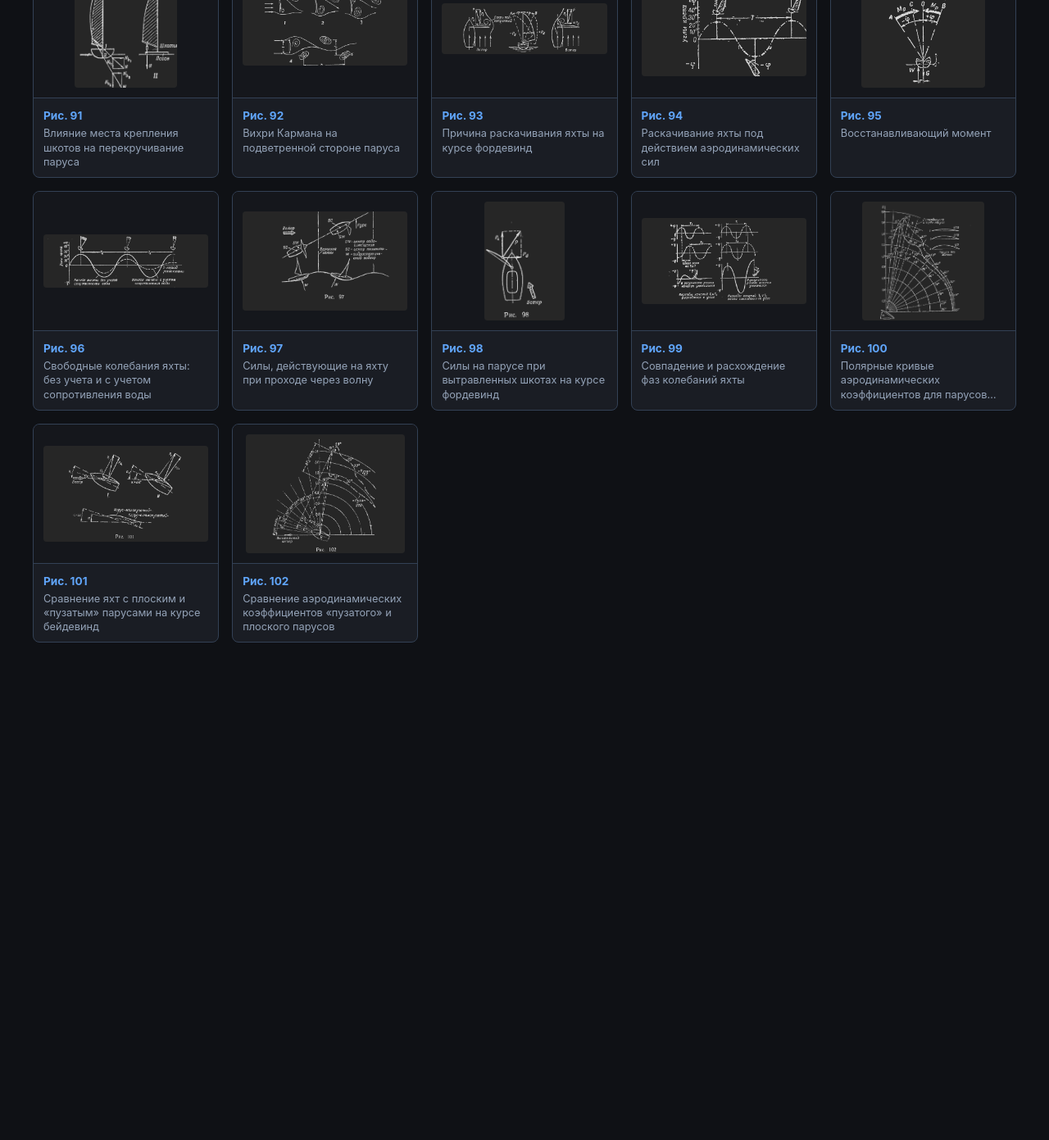
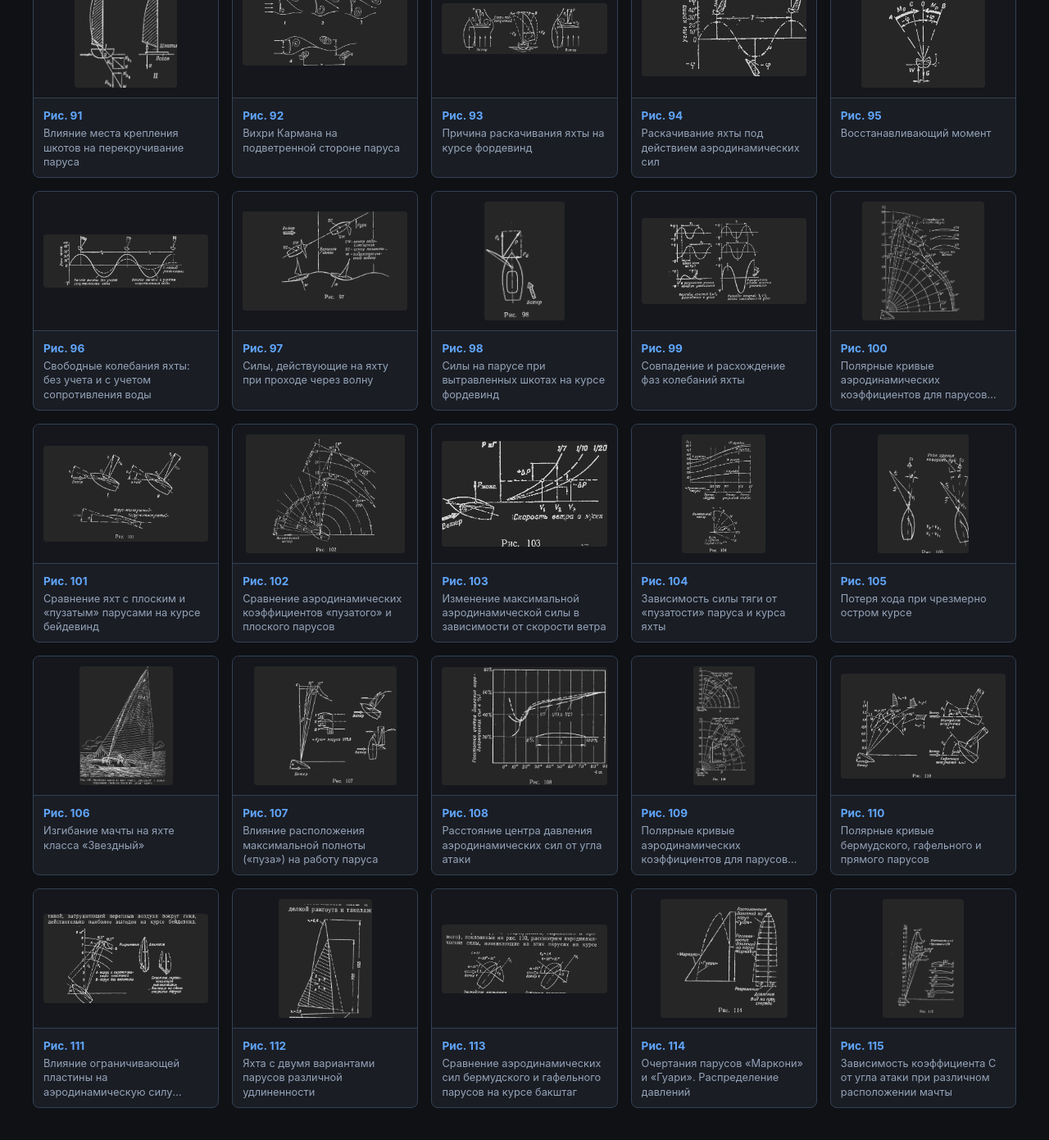
Before and after one commit to ispacex/ispacex.github.io, a Jekyll site: the page ship/pictures.html, which Jekyll copies as it is, in a window 1280 px wide and 1400 px high, scrolled down 5125 px. Shown: the top 1391 px of the window at 82% size. Built offline with Jekyll 4.4.1, drawn with Linux system fonts in a browser that asks for light colours; before the commit the page ends 5957 px from its top, so only the background shows below that; some of the changed text lies outside the part shown.

Commit message:
ch03: add pages 151-170 (sail form, aspect ratio, mast influence) + pics 103-115
Co-Authored-By: Claude Opus 4.6 <noreply@anthropic.com>

```diff
--- a/ship/pictures.html
+++ b/ship/pictures.html
@@ -79,10 +79,10 @@ h3 { font-size: 1.15rem; margin: 32px 0 16px; color: #94a3b8; border-bottom: 1px
 <h2>Рисунки</h2>
 <p class="subtitle">Все иллюстрации из книги. Нажмите на рисунок для увеличения.</p>
 <div class="filters">
-<button class="active" onclick="filter('all')">Все (102)</button>
+<button class="active" onclick="filter('all')">Все (115)</button>
 <button onclick="filter('ch1')">Глава 1 (21)</button>
 <button onclick="filter('ch2')">Глава 2 (29)</button>
-<button onclick="filter('ch3')">Глава 3 (52)</button>
+<button onclick="filter('ch3')">Глава 3 (65)</button>
 </div>
 <div class="grid" id="grid"></div>
 </div>
@@ -194,6 +194,19 @@ const pics = [
   {n:100,ch:"ch3",cap:"Полярные кривые аэродинамических коэффициентов для парусов различной «пузатости»"},
   {n:101,ch:"ch3",cap:"Сравнение яхт с плоским и «пузатым» парусами на курсе бейдевинд"},
   {n:102,ch:"ch3",cap:"Сравнение аэродинамических коэффициентов «пузатого» и плоского парусов"},
+  {n:103,ch:"ch3",cap:"Изменение максимальной аэродинамической силы в зависимости от скорости ветра"},
+  {n:104,ch:"ch3",cap:"Зависимость силы тяги от «пузатости» паруса и курса яхты"},
+  {n:105,ch:"ch3",cap:"Потеря хода при чрезмерно остром курсе"},
+  {n:106,ch:"ch3",cap:"Изгибание мачты на яхте класса «Звездный»"},
+  {n:107,ch:"ch3",cap:"Влияние расположения максимальной полноты («пуза») на работу паруса"},
+  {n:108,ch:"ch3",cap:"Расстояние центра давления аэродинамических сил от угла атаки"},
+  {n:109,ch:"ch3",cap:"Полярные кривые аэродинамических коэффициентов для парусов различной удлиненности"},
+  {n:110,ch:"ch3",cap:"Полярные кривые бермудского, гафельного и прямого парусов"},
+  {n:111,ch:"ch3",cap:"Влияние ограничивающей пластины на аэродинамическую силу паруса"},
+  {n:112,ch:"ch3",cap:"Яхта с двумя вариантами парусов различной удлиненности"},
+  {n:113,ch:"ch3",cap:"Сравнение аэродинамических сил бермудского и гафельного парусов на курсе бакштаг"},
+  {n:114,ch:"ch3",cap:"Очертания парусов «Маркони» и «Гуари». Распределение давлений"},
+  {n:115,ch:"ch3",cap:"Зависимость коэффициента C от угла атаки при различном расположении мачты"},
 ];
 
 const grid = document.getElementById('grid');
```
Also changed, not shown: ship/img/pic103.png (added), ship/img/pic104.png (added), ship/img/pic105.png (added), ship/img/pic106.png (added), ship/img/pic107.png (added), ship/img/pic108.png (added), ship/img/pic109.png (added), ship/img/pic110.png (added), ship/img/pic111.png (added), ship/img/pic112.png (added), ship/img/pic113.png (added), ship/img/pic114.png (added), ship/img/pic115.png (added), 2 other files.
